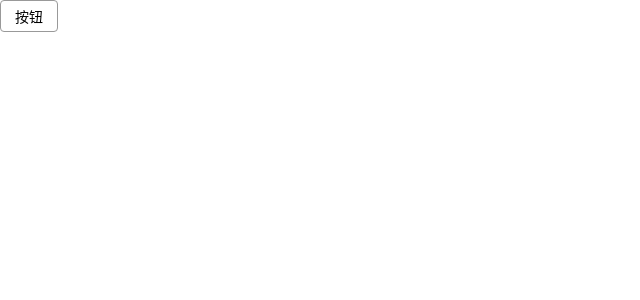
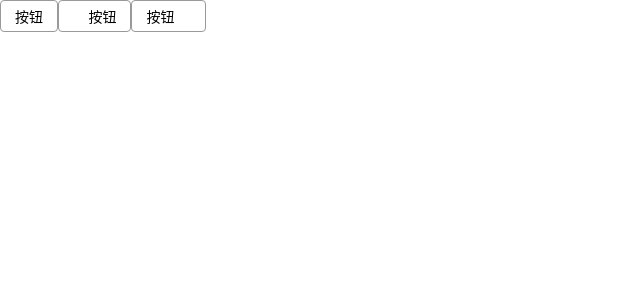
Before and after one commit to hlccare/aki-ui-vue2, a Vue app: page /#/ in a window 1280 px wide. Shown: the top 300 px of the page, without its empty margins (0-640 px from the left). Built offline with nearby package versions, Linux system fonts and the light colour scheme.

Commit message:
Button添加prop：icon和iconPosition

```diff
--- a/public/index.html
+++ b/public/index.html
@@ -13,7 +13,7 @@
 
 <body>
   <div id="app"></div>
-  <!-- built files will be auto injected -->
+  <script src="//at.alicdn.com/t/font_2539476_vta04jlx7o.js"></script>
 </body>
 
 </html>
--- a/src/components/Button.vue
+++ b/src/components/Button.vue
@@ -1,12 +1,28 @@
 <template>
-  <button class="aki-button">按钮</button>
+  <button class="aki-button" :class="{[`icon-${iconPosition}`]:true}">
+    <svg class="icon" aria-hidden="true" v-if="icon">
+      <use :xlink:href="`#icon-${icon}`"></use>
+    </svg>
+    <span class="content">
+    <slot />
+    </span>
+  </button>
+
 </template>
 
 <script lang="ts">
-import { Component, Vue } from "vue-property-decorator";
+import { Component, Prop, Vue } from "vue-property-decorator";
 
 @Component
-export default class Button extends Vue {}
+export default class Button extends Vue {
+  @Prop() icon?: string;
+  @Prop({
+    default:'left',
+    type: String,
+    validator:value=>{
+      return value==='left'|| value==='right'
+  }}) iconPosition?:'left'|'right';
+}
 </script>
 
 <style lang='scss'>
@@ -24,6 +40,10 @@ $button-border-radius: 4px;
   border-radius: $button-border-radius;
   border: 1px solid $border-color;
   background: $button-bg;
+  display: inline-flex;
+  justify-content: center;
+  align-items: center;
+  vertical-align: middle;
   &:hover {
     border-color: $border-color-hover;
   }
@@ -33,5 +53,21 @@ $button-border-radius: 4px;
   &:focus {
     outline: none;
   }
+  > .icon{
+    order: 1;
+    margin-right: .1em;
+  }
+  >.content{
+    order: 2;
+  }
+  &.icon-right{
+    > .icon{
+      order:2;
+      margin-left: .1em;
+    }
+    >.content{
+      order: 1;
+    }
+  }
 }
 </style>
--- a/src/styles/index.scss
+++ b/src/styles/index.scss
@@ -33,3 +33,10 @@
     "Microsoft YaHei", "Wenquanyi Micro Hei", "WenQuanYi Zen Hei", "ST Heiti",
     SimHei, "WenQuanYi Zen Hei Sharp", sans-serif;
 }
+.icon {
+  width: 1em;
+  height: 1em;
+  vertical-align: -0.15em;
+  fill: currentColor;
+  overflow: hidden;
+}
--- a/src/views/Home.vue
+++ b/src/views/Home.vue
@@ -1,6 +1,9 @@
 <template>
   <div class="home">
-    <Button>123</Button>
+    <Button>按钮</Button>
+    <Button icon="setting">按钮</Button>
+    <Button icon="setting" iconPosition="right">按钮</Button>
+
   </div>
 </template>
 
```
Lines whose indentation alone changed are shown as unchanged.
